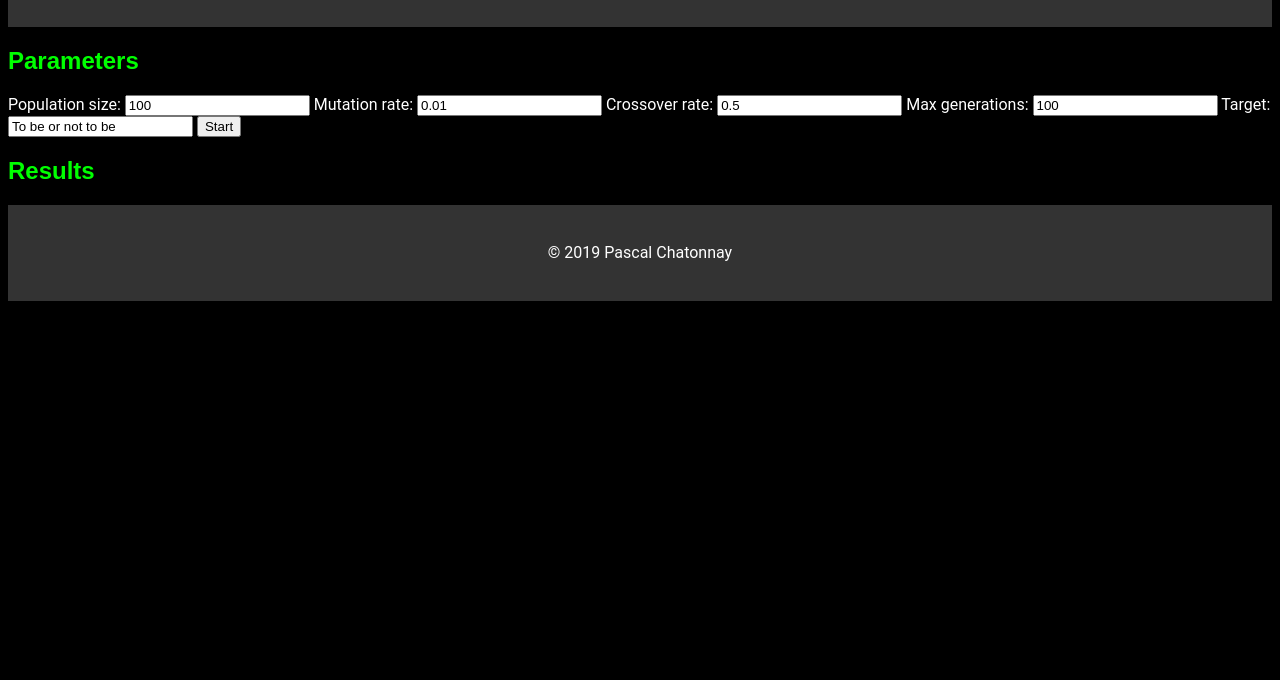
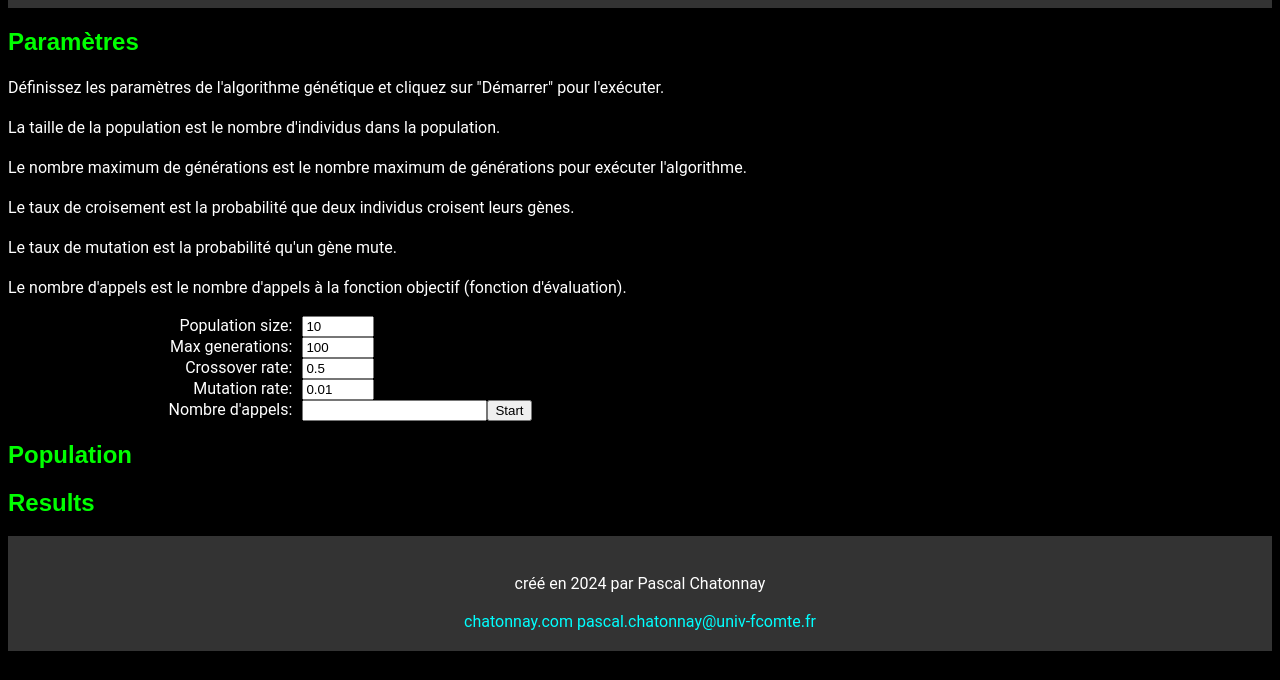
Before and after one commit to chaton/sga-js, a plain HTML site: page index.html in a window 1280 px wide. Shown: the part 120-800 px from the top of the page. Drawn offline with Linux system fonts and the light colour scheme.

Commit message:
elements initiaux - affichage - formulaire
gestion du formulaire, calcul du nombre d'appel a la fonction d'évaluation. affichage basique

```diff
--- a/index.html
+++ b/index.html
@@ -3,8 +3,8 @@
 <head>
     <meta charset="UTF-8">
     <title>Simple Genetic Algorithm</title>
-    </author>Pascal Chatonnay</author>
     <link rel="stylesheet" href="styles.css">
+    <script src="individu.js"></script>
     <script src="script.js"></script>
 </head>
 <body>
@@ -12,27 +12,45 @@
         <h1>Simple Genetic Algorithm</h1>
     </header>
     <section>
-        <h2>Parameters</h2>
-        <form id="parameters">
-            <label for="populationSize">Population size:</label>
-            <input type="number" id="populationSize" name="populationSize" value="100">
-            <label for="mutationRate">Mutation rate:</label>
-            <input type="number" id="mutationRate" name="mutationRate" value="0.01">
-            <label for="crossoverRate">Crossover rate:</label>
-            <input type="number" id="crossoverRate" name="crossoverRate" value="0.5">
-            <label for="maxGenerations">Max generations:</label>
-            <input type="number" id="maxGenerations" name="maxGenerations" value="100">
-            <label for="target">Target:</label>
-            <input type="text" id="target" name="target" value="To be or not to be">
-            <input type="submit" value="Start">
-        </form>
+        <h2>Paramètres</h2>
+        <p>Définissez les paramètres de l'algorithme génétique et cliquez sur "Démarrer" pour l'exécuter.</p>
+        <p>La taille de la population est le nombre d'individus dans la population.</p>
+        <p>Le nombre maximum de générations est le nombre maximum de générations pour exécuter l'algorithme.</p>
+        <p>Le taux de croisement est la probabilité que deux individus croisent leurs gènes.</p>
+        <p>Le taux de mutation est la probabilité qu'un gène mute.</p>
+        <p>Le nombre d'appels est le nombre d'appels à la fonction objectif (fonction d'évaluation).</p>
+
+
+        <section class=formWrapper>
+            <form id="parameters">
+                <label for="populationSize">Population size:</label>
+                <input type="number" id="populationSize" name="populationSize" value="10" min="0" max="2048" step="1" onchange="changementForm()">
+                <label for="maxGenerations">Max generations:</label>
+                <input type="number" id="maxGenerations" name="maxGenerations" value="100" min="0" max="2048" step="1" onchange="changementForm()">
+                <label for="crossoverRate">Crossover rate:</label>
+                <input type="number" id="crossoverRate" name="crossoverRate" value="0.5" min="0" max="1" step="0.01" onchange="changementForm()">
+                <label for="mutationRate">Mutation rate:</label>
+                <input type="number" id="mutationRate" name="mutationRate" value="0.01" min="0" max="1" step="0.01">
+
+                <label for="calls">Nombre d'appels:</label>
+                <input type="number" id="calls" name="calls">
+
+                <input type="button" value="Start" onclick="lance();">
+            </form>
+        </section>
+    </section>
+    <section>
+        <h2>Population</h2>
+        <div id="population"></div>
     </section>
     <section>
         <h2>Results</h2>
-        <div id="results"></div>
+        <div id="resultats"></div>
     </section>
     <footer>
-        <p>© 2019 Pascal Chatonnay</p>
+        <p>créé en 2024 par Pascal Chatonnay</p>
+        <a href="https://chatonnay.com">chatonnay.com</a>
+        <a href="mailto:pascal.chatonnay@univ-fcomte.fr">pascal.chatonnay@univ-fcomte.fr</a>
     </footer>
 </body>
 </html>
--- a/script.js
+++ b/script.js
@@ -4,7 +4,85 @@
 
 // Variables globales
 var population = [];
-var populationSize = 10;
+var populationSize = 100;
+var maxGeneration = 100;
+var crossoverRate = 0.5;
 var mutationRate = 0.01;
-var target = "Hello, World!";
 var generation = 0;
+var calls = 0;
+
+
+
+
+// fonction pour récuperer les valeurs des inputs
+function getValues() {
+    populationSize = parseInt(document.getElementById("populationSize").value);
+    mutationRate = parseFloat(document.getElementById("mutationRate").value);
+    crossoverRate = parseFloat(document.getElementById("crossoverRate").value);
+    maxGeneration = parseInt(document.getElementById("maxGenerations").value);
+
+}
+
+// fonction affiche le nombre d'appel dans le champ de foumulaire "calls
+function displayCalls() {
+    document.getElementById("calls").value = calls;
+}
+
+// fonction pour calculer le nombre d'appel de la fonction fitness
+function fitnessCalls() {
+    calls = populationSize*(1 + (maxGeneration *crossoverRate));
+}
+
+function changementForm() {
+ //   alert('blop')
+ getValues();
+ fitnessCalls();
+ displayCalls();
+}
+
+// fonction pour afficher les resultats
+function afficheResultat() {
+    var txt = "Bravo, vous avez réussi à faire fonctionner l'algorithme génétique. Vous avez fait " + calls + " appels à la fonction fitness.";
+    document.getElementById("resultats").innerHTML = txt;
+}
+
+// fonction pour afficher la population
+function affichePopulation() {
+    var txt = "";
+    for (var i = 0; i < populationSize; i++) {
+        txt += "Individu " + i + " genotype : " + population[i].genotype + " phenotype : " + population[i].phenotype + " fitness : " + population[i].fitness + "<br>";
+    }
+    document.getElementById("population").innerHTML = txt;
+    return null;
+}
+
+// fonction de lance de l'algorithme génétique
+function lance() {
+    getValues();
+    fitnessCalls();
+    displayCalls();
+
+    generation = 0;
+    population = [];
+
+    for (var i = 0; i < populationSize; i++) {
+        population.push(new Individu());
+    }
+    affichePopulation();
+    alert('avant trie');
+
+
+    population.sort(function(a, b) {
+        return b.fitness - a.fitness;
+    });
+
+    /*
+    displayPopulation();
+    displayBest();
+    displayGeneration();
+    nextGeneration();
+    */
+    alert('trié');
+    // affichePopulation();
+    // afficheResultat();
+}
--- a/styles.css
+++ b/styles.css
@@ -33,3 +33,22 @@ footer {
     text-align: center;
     color: #fff;
 }
+#parameters {
+    display: flex;
+    flex-wrap: wrap;
+}
+
+#parameters label {
+    text-align: right;
+    margin-right: 10px;
+    flex-basis: 45%;
+}
+
+#parameters input[type="submit"] {
+    margin-left: auto;
+    flex-basis: 100%;
+}
+
+.formWrapper {
+    width: 50%;
+}
```
